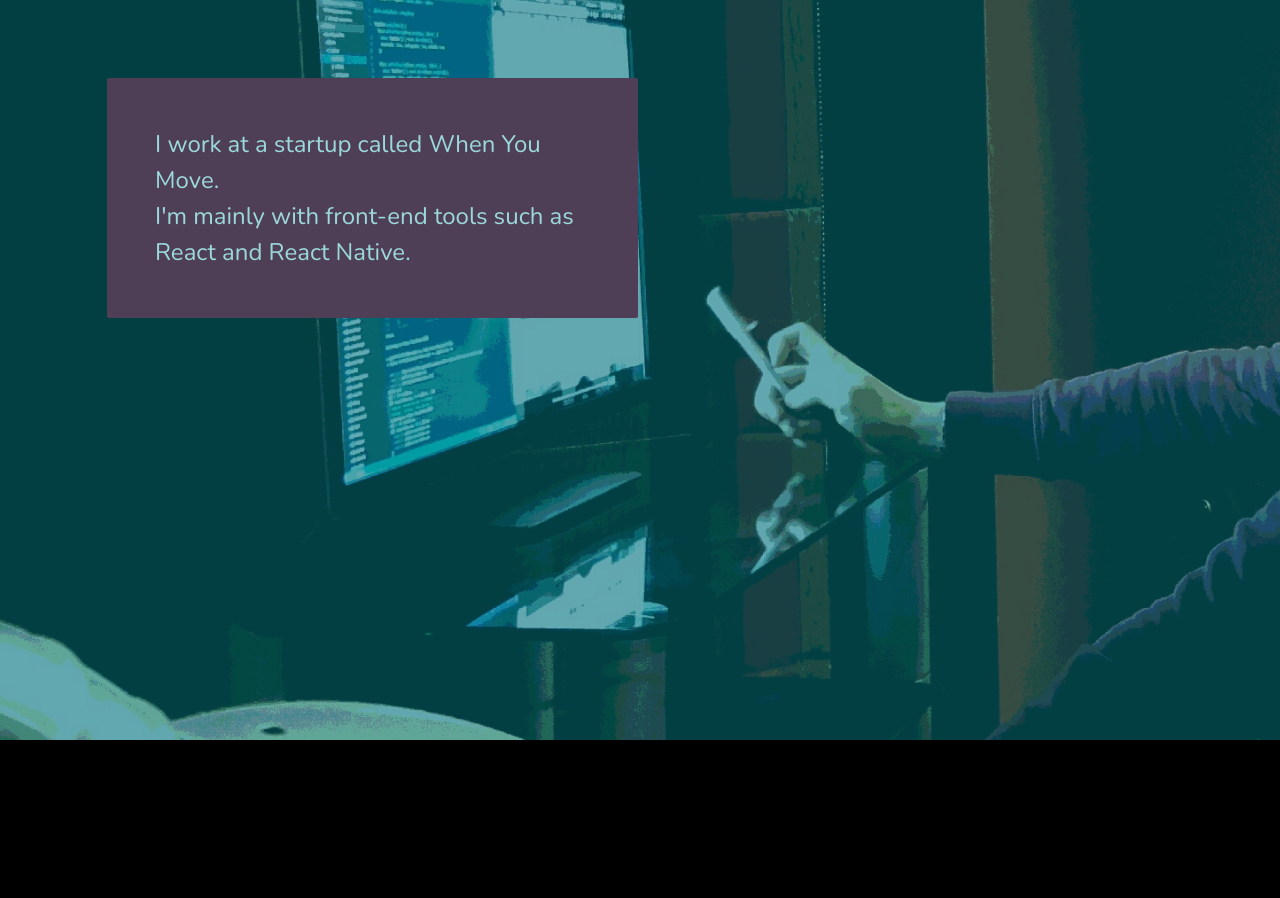
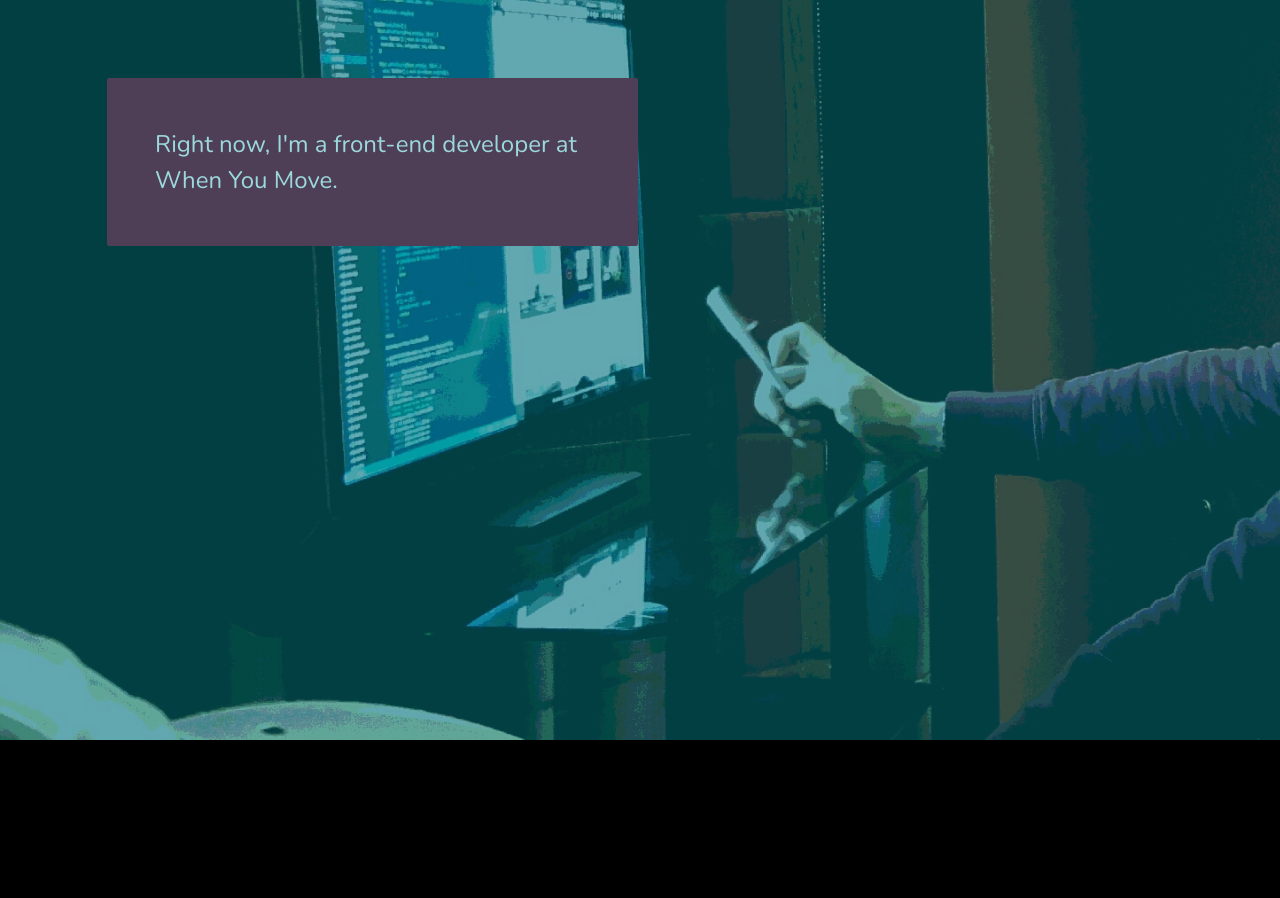
Before and after one commit to Cono52/personalsite, a React (Create React App) app: page / in a window 1280 px wide. Shown: the part 1180-2078 px from the top of the page. Built offline with nearby package versions, Linux system fonts and the light colour scheme.

Commit message:
fix type

```diff
--- a/src/views/about.js
+++ b/src/views/about.js
@@ -58,8 +58,8 @@ class About extends Component {
         <Grid>
           <Copy>
             <SectionText>
-              <p>I work at a startup called When You Move.<br/>
-              I'm  mainly with front-end tools such as React and React Native.</p>
+              <p>Right now, I'm a front-end developer at When You Move.<br/>
+              </p>
             </SectionText>
           </Copy>
         </Grid>
```
